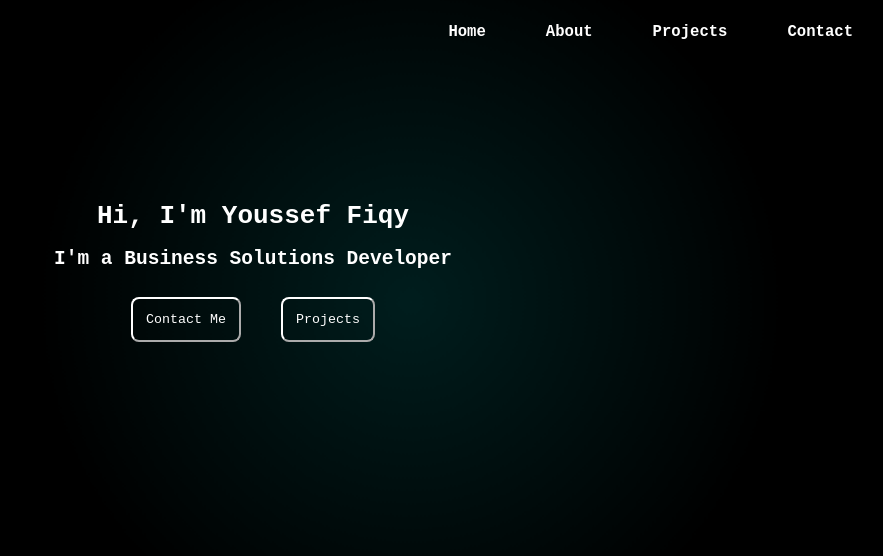
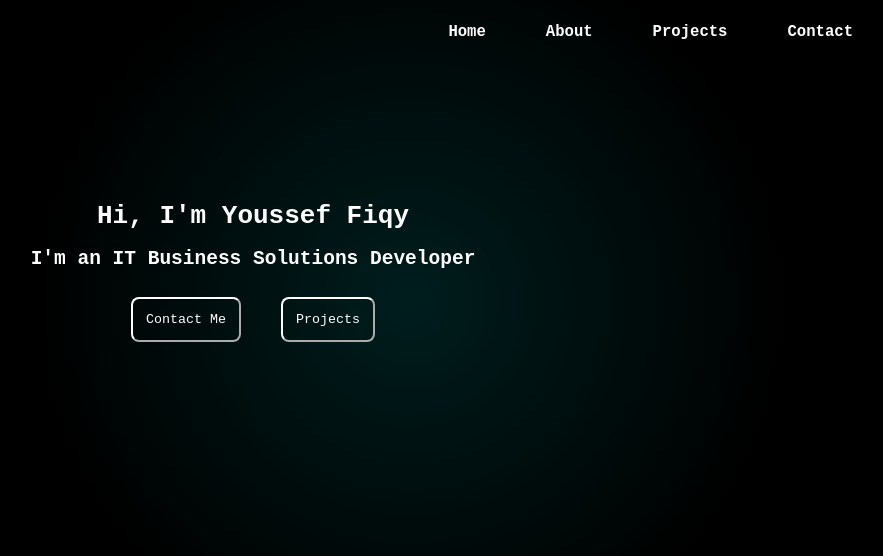
Before and after one commit to fiqyy/portfolio, a React (Create React App) app: page / in a window 1280 px wide. Shown: the top 556 px of the page, without its empty margins (387-1270 px from the left). Built offline with nearby package versions, Linux system fonts and the light colour scheme.

Commit message:
Updated my title in Home

```diff
--- a/src/components/Home.js
+++ b/src/components/Home.js
@@ -4,7 +4,7 @@ export default function Home() {
   return (
     <div className="home">
       <h1 className="hi-text">Hi, I'm Youssef Fiqy</h1>
-      <h2 className='hi-text2'>I'm a Business Solutions Developer</h2>
+      <h2 className='hi-text2'>I'm an IT Business Solutions Developer</h2>
       <div className="button-container">
         <button className="home-button" onClick={() => navigate('/contact')}>Contact Me</button>
         <button className="home-button" onClick={() => navigate('/projects')}>Projects</button>
--- a/src/components/Projects.js
+++ b/src/components/Projects.js
@@ -1,10 +1,11 @@
 import FlowingMenu from '../assets/modules/FlowingMenu'
-export default function Projects () {
+export default function Projects() {
   const Items = [
     { link: 'https://to-do-list-app-uy9e.vercel.app/', text: 'To Do List App', image: '' },
     { link: 'https://calculator-app-dun-rho.vercel.app/', text: 'Calculator App', image: '' },
     { link: 'https://www.innoverstar.com/', text: 'Website For Innover Star ', image: '' },
     { link: 'https://new-eslf.vercel.app/#achievements', text: 'Website For ESLF Law Firm', image: '' },
+
   ];
   return (
     <div style={{ height: '300px', position: 'relative' }}>
```
Lines whose indentation alone changed are shown as unchanged.
